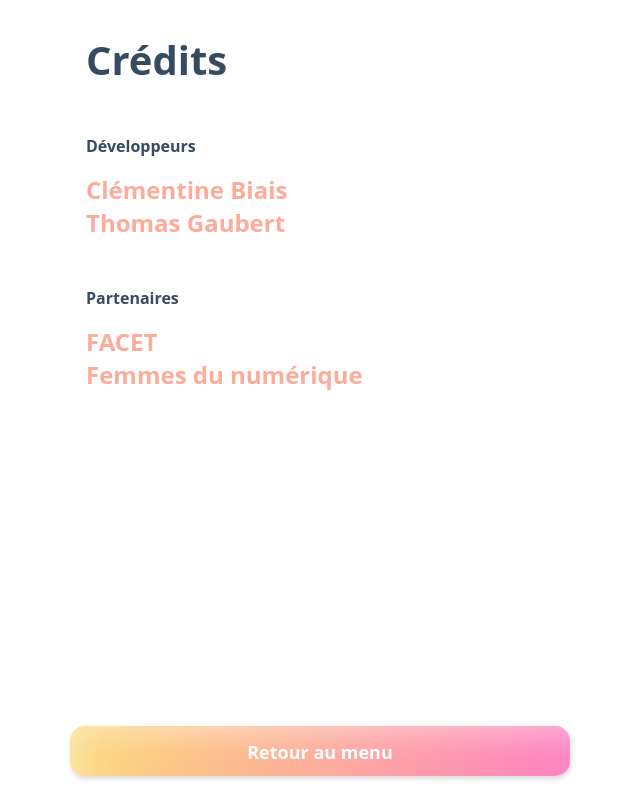
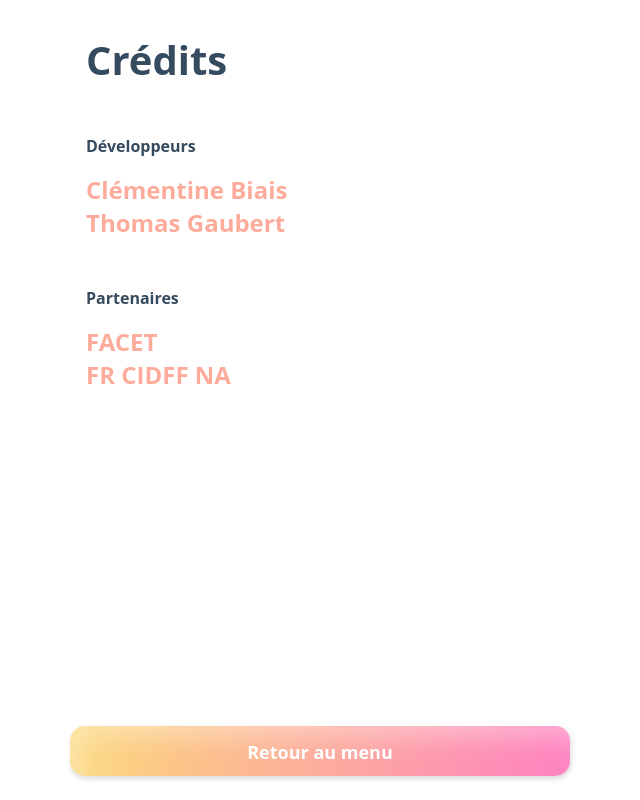
Before and after one commit to Kiclos/filles-du-numerique, a Vue app: page / in a window 1280 px wide. Both pictures are taken after a click on the button "Crédits". Shown: the whole page, without its empty margins (320-960 px from the left). Built offline with nearby package versions, Linux system fonts and the light colour scheme.

Commit message:
hotfix:credit

```diff
--- a/src/components/Games/NumberLink.vue
+++ b/src/components/Games/NumberLink.vue
@@ -132,6 +132,7 @@ export default defineComponent({
         });
         if (pathNeighbors.length > 0) {
           const path: Path | undefined = getCasePath(pathNeighbors[0]);
+          console.log(path, path?.goal);
           if (path && c !== path.goal) {
             path.cases.push(c);
             // eslint-disable-next-line no-param-reassign
--- a/src/views/CreditView.vue
+++ b/src/views/CreditView.vue
@@ -10,7 +10,7 @@
       <h2 class="dt-credit__subtitle">
         <span class="dt-credit__subtitle__label">Partenaires</span>
         FACET <br>
-        Femmes du numérique
+        FR CIDFF NA
       </h2>
 
     </div>
```
